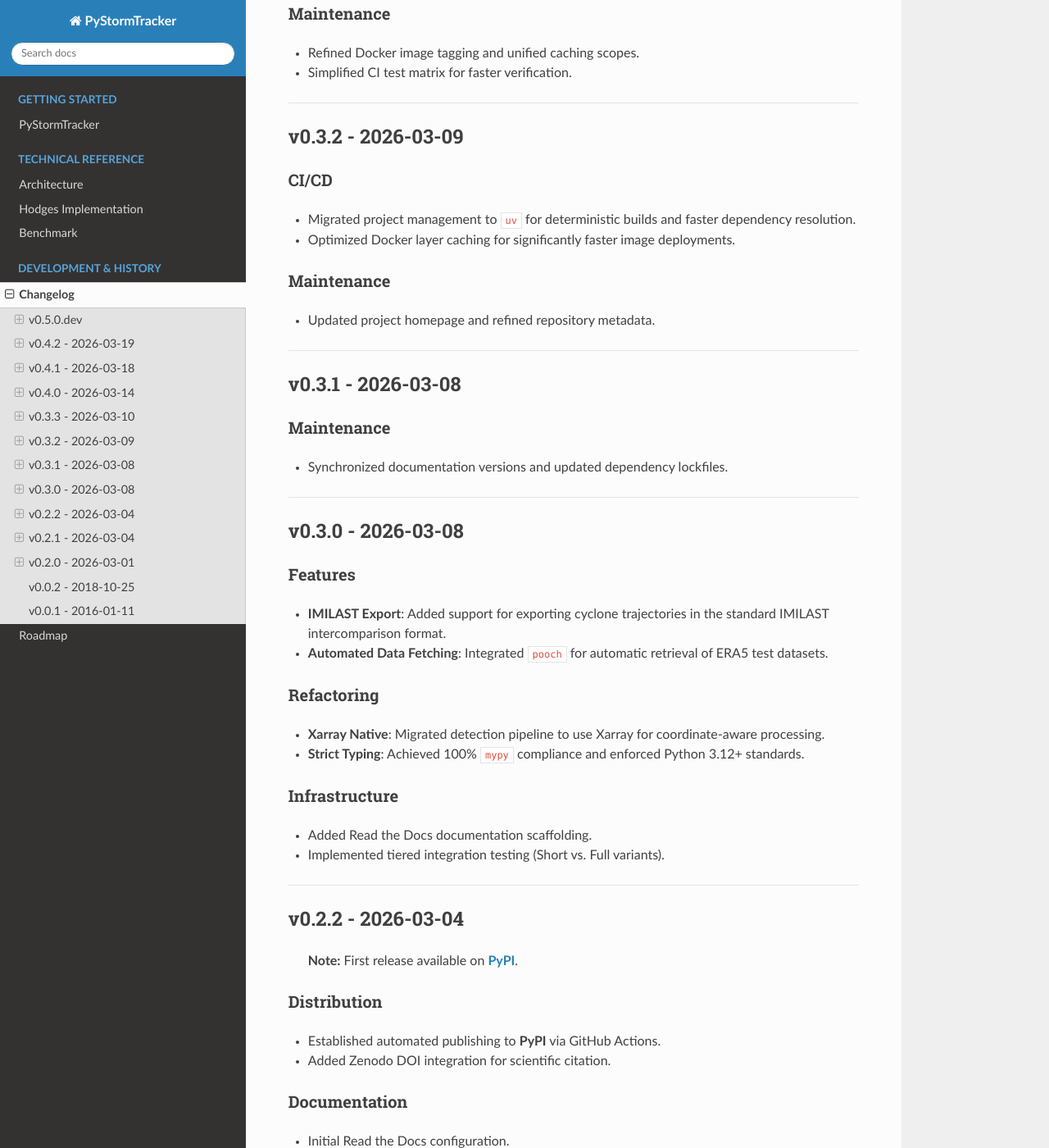
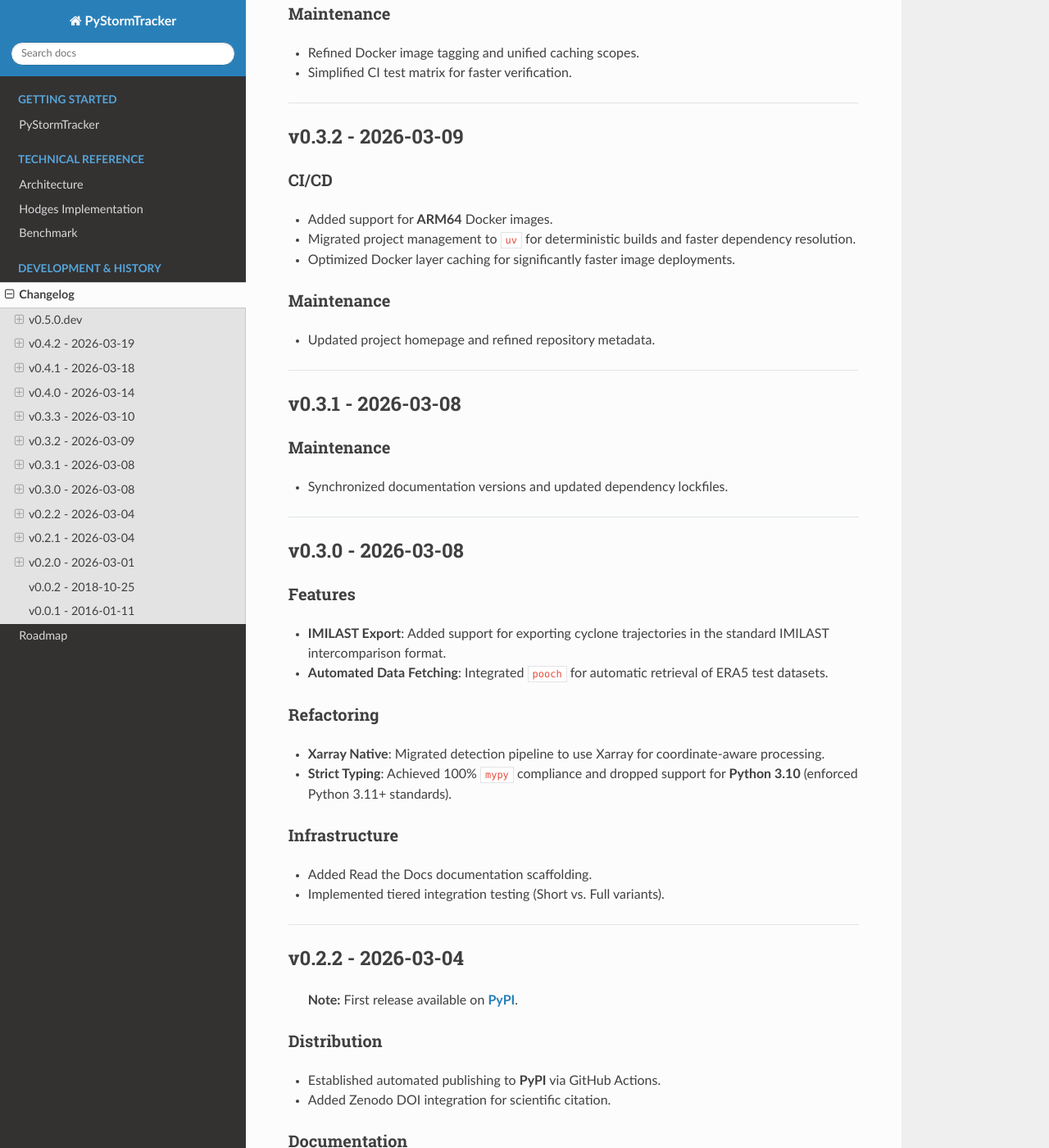
Before and after one commit to mwyau/PyStormTracker, a Sphinx documentation site: the page built from docs/CHANGELOG.md, in a window 1280 px wide and 1400 px high, scrolled down 2562 px. Shown: the whole window at 82% size. Built offline with Sphinx 7.4.7 and the Read the Docs theme 3.1.0, drawn with Linux system fonts in a browser that asks for light colours.

Commit message:
docs: add Python version and arm64 to changelog

```diff
--- a/docs/CHANGELOG.md
+++ b/docs/CHANGELOG.md
@@ -74,6 +74,7 @@
 
 ## v0.3.2 - 2026-03-09
 ### CI/CD
+- Added support for **ARM64** Docker images.
 - Migrated project management to `uv` for deterministic builds and faster dependency resolution.
 - Optimized Docker layer caching for significantly faster image deployments.
 
@@ -95,7 +96,7 @@
 
 ### Refactoring
 - **Xarray Native**: Migrated detection pipeline to use Xarray for coordinate-aware processing.
-- **Strict Typing**: Achieved 100% `mypy` compliance and enforced Python 3.12+ standards.
+- **Strict Typing**: Achieved 100% `mypy` compliance and dropped support for **Python 3.10** (enforced Python 3.11+ standards).
 
 ### Infrastructure
 - Added Read the Docs documentation scaffolding.
```
